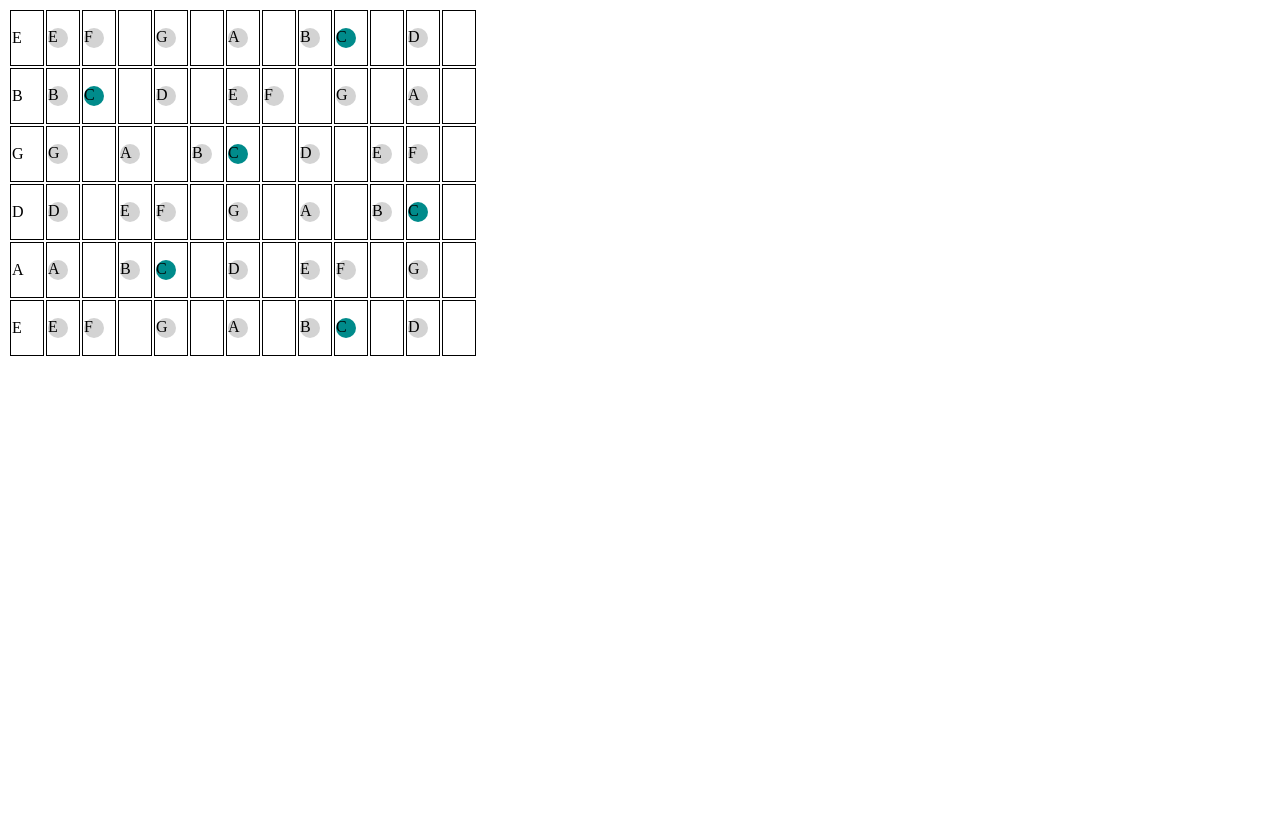
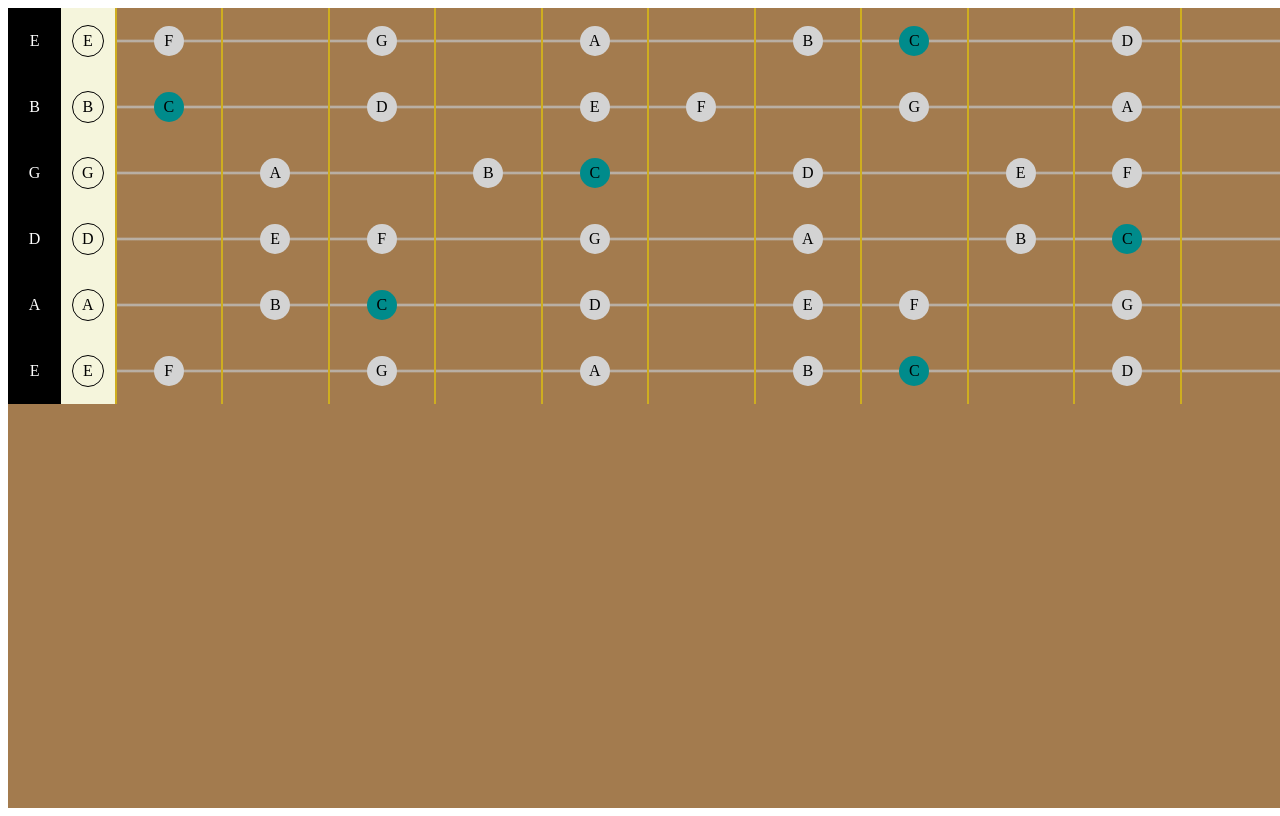
Before and after one commit to be-v-fr/frets-n-scales, a plain HTML site: page index.html in a window 1280 px wide. Drawn offline with Linux system fonts and the light colour scheme.

Commit message:
added basic style

```diff
--- a/script.js
+++ b/script.js
@@ -43,7 +43,6 @@ function renderScale() {
     for (let i = 0; i < numberOfStrings; i++) { // Index für Zeile bzw. Saite
         const row = numberOfStrings - 1 - i;
         const absFret0 = currentTuning[i];
-        // const relFret0 = getNoteIndex(absFret0, 'default');
         for (let j = 0; j < 12; j++) {
             const absNote = getAbsoluteNotes([j], absFret0);
             const column = j + 1;
@@ -61,7 +60,7 @@ function renderScale() {
 function fretboardRowHtml(index) {
     let html = `<tr id="row${index}">`;
     for (let j = 0; j < 13; j++) { // Index für Spalte bzw. Bund
-        html += `<td id="row${index}column${j}"></td>`;
+        html += `<td id="row${index}column${j}" class="column${j}"></td>`;
     }
     html += `</tr>`;
     return html;
--- a/style.css
+++ b/style.css
@@ -2,19 +2,66 @@ body {
     overflow: hidden;
 }
 
-td {
-    width: 30px;
-    height: 20px;
-    border: 1px solid black;
+#content {
+    width: 100vw;
+    height: 100vh;
+}
+
+#fretboard {
+    width: 100%;
+    height: 100%;
+    background: rgb(163, 123, 78);
+    border-collapse: collapse;
+    display: flex;
+    flex-direction: column;
+}
+
+#fretboard tr {
+    flex: 1;
+    width: 100%;
+    display: flex;
+    background: linear-gradient(180deg,
+    rgba(0,0,0,0) calc(50% - 2px),
+    rgba(192,192,192,1) calc(50%),
+    rgba(0,0,0,0) calc(50% + 2px)
+);
+}
+
+#fretboard td {
+    flex: 2;
+    border-right: 2px solid rgb(206, 174, 32);
+    display: flex;
+    justify-content: center;
+    align-items: center;
+}
+
+.column0 {
+    background: black;
+    color: white;
+    border: none !important;
+    flex: 1 !important;
+}
+
+.column1 {
+    background: beige;
+    flex: 1 !important;
 }
 
 .note {
-    width: 20px;
-    height: 20px;
+    width: 30px;
+    height: 30px;
     border-radius: 50%;
     background: lightgray;
+    display: flex;
+    justify-content: center;
+    align-items: center;
 }
 
 .rootNote {
     background: darkcyan;
 }
+
+.column1 .note {
+    background: none;
+    border: 1px solid black;
+}
```
